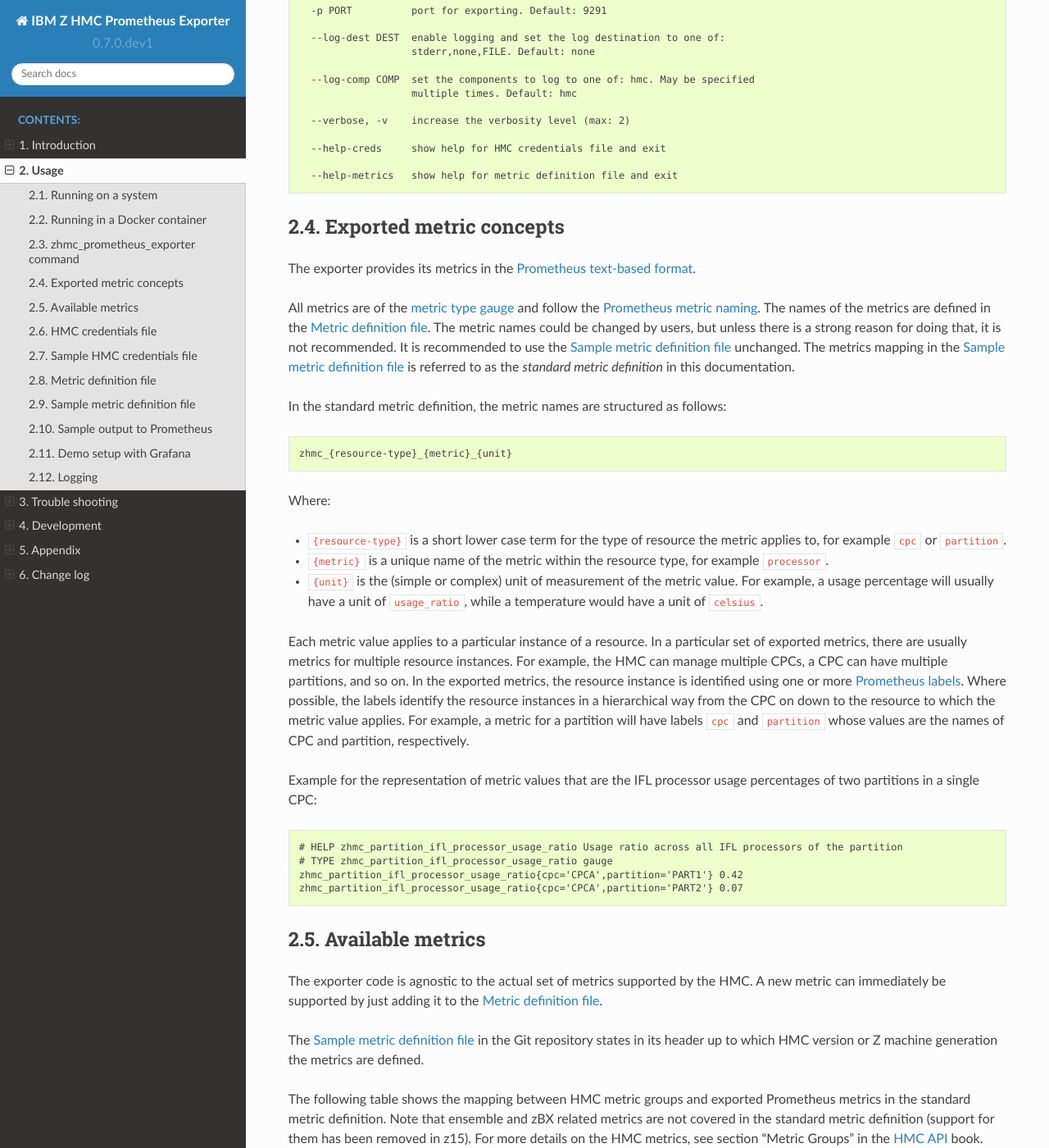
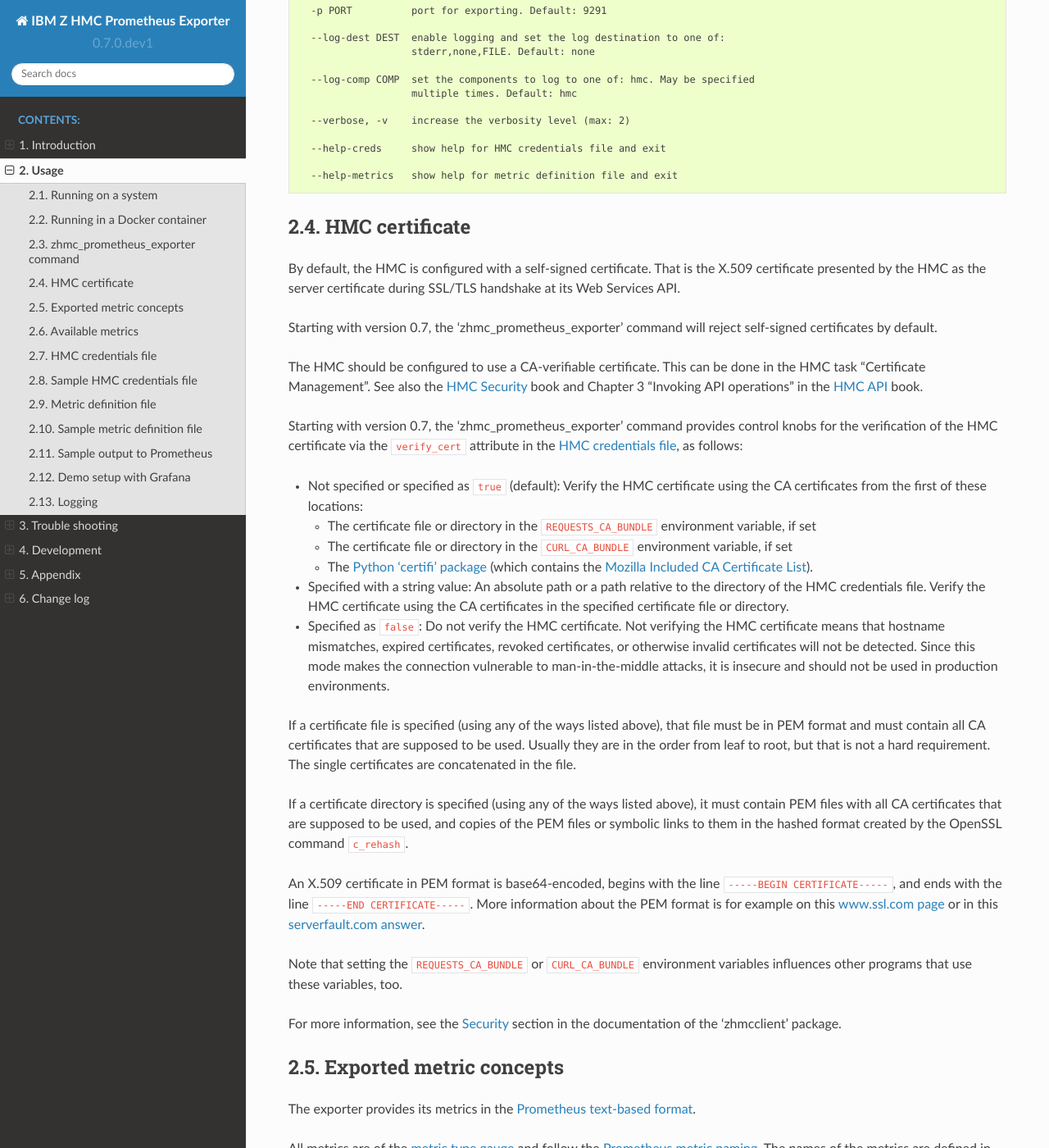
Before and after one commit to zhmcclient/zhmc-prometheus-exporter, a Sphinx documentation site: the page built from docs/usage.rst, in a window 1280 px wide and 1400 px high, scrolled down 1344 px. Shown: the whole window at 82% size. Built offline with Sphinx 7.4.7 and the Read the Docs theme 2.0.0, drawn with Linux system fonts in a browser that asks for light colours; some of the changed text lies outside the part shown.

Commit message:
Added support for HMC certificate verification
Details:

* Added a 'verify_cert' attribute in the HMC credentials file that works like
  the 'verify_cert' parameter of the zhmcclient, except that relative path names
  are interpreted to be relative to the directory of the HMC credentials file.
  The new attribute (after processing relative path names) is passed on to
  the zhmcclient.Session.

  Note that this change is incompatible, since previously the client did not
  verify HMC certificates, and now it does by default using the Mozilla
  Certified CA List. The change log got an according entry in the
  Incompatibilities section.

* Adjusted the unit testcases accordingly.

* The minimum version of the 'zhmcclient' package will need to be increased
  to 0.31.0. In this change, the zhmcclient package is fetched from its master
  branch.

Signed-off-by: Andreas Maier <maiera@de.ibm.com>

```diff
--- a/docs/appendix.rst
+++ b/docs/appendix.rst
@@ -64,3 +64,6 @@
    HMC API 2.15.0
        `IBM SC27-2638, IBM Z Hardware Management Console Web Services API (Version 2.15.0) <https://www.ibm.com/support/pages/node/6019720>`_
        (covers both GA1 and GA2)
+
+   HMC Security
+       `Hardware Management Console Security <https://www.ibm.com/support/pages/node/6017320>`_
--- a/docs/usage.rst
+++ b/docs/usage.rst
@@ -98,6 +98,72 @@
       --help-creds     show help for HMC credentials file and exit
 
       --help-metrics   show help for metric definition file and exit
+
+
+HMC certificate
+---------------
+
+By default, the HMC is configured with a self-signed certificate. That is the
+X.509 certificate presented by the HMC as the server certificate during SSL/TLS
+handshake at its Web Services API.
+
+Starting with version 0.7, the 'zhmc_prometheus_exporter' command will reject
+self-signed certificates by default.
+
+The HMC should be configured to use a CA-verifiable certificate. This can be
+done in the HMC task "Certificate Management". See also the :term:`HMC Security`
+book and Chapter 3 "Invoking API operations" in the :term:`HMC API` book.
+
+Starting with version 0.7, the 'zhmc_prometheus_exporter' command provides
+control knobs for the verification of the HMC certificate via the
+``verify_cert`` attribute in the :ref:`HMC credentials file`, as follows:
+
+* Not specified or specified as ``true`` (default): Verify the HMC certificate
+  using the CA certificates from the first of these locations:
+
+  - The certificate file or directory in the ``REQUESTS_CA_BUNDLE`` environment
+    variable, if set
+  - The certificate file or directory in the ``CURL_CA_BUNDLE`` environment
+    variable, if set
+  - The `Python 'certifi' package <https://pypi.org/project/certifi/>`_
+    (which contains the
+    `Mozilla Included CA Certificate List <https://wiki.mozilla.org/CA/Included_Certificates>`_).
+
+* Specified with a string value: An absolute path or a path relative to the
+  directory of the HMC credentials file. Verify the HMC certificate using the CA
+  certificates in the specified certificate file or directory.
+
+* Specified as ``false``: Do not verify the HMC certificate.
+  Not verifying the HMC certificate means that hostname mismatches, expired
+  certificates, revoked certificates, or otherwise invalid certificates will not
+  be detected. Since this mode makes the connection vulnerable to
+  man-in-the-middle attacks, it is insecure and should not be used in production
+  environments.
+
+If a certificate file is specified (using any of the ways listed above), that
+file must be in PEM format and must contain all CA certificates that are
+supposed to be used. Usually they are in the order from leaf to root, but
+that is not a hard requirement. The single certificates are concatenated
+in the file.
+
+If a certificate directory is specified (using any of the ways listed above),
+it must contain PEM files with all CA certificates that are supposed to be used,
+and copies of the PEM files or symbolic links to them in the hashed format
+created by the OpenSSL command ``c_rehash``.
+
+An X.509 certificate in PEM format is base64-encoded, begins with the line
+``-----BEGIN CERTIFICATE-----``, and ends with the line
+``-----END CERTIFICATE-----``.
+More information about the PEM format is for example on this
+`www.ssl.com page <https://www.ssl.com/guide/pem-der-crt-and-cer-x-509-encodings-and-conversions>`_
+or in this `serverfault.com answer <https://serverfault.com/a/9717/330351>`_.
+
+Note that setting the ``REQUESTS_CA_BUNDLE`` or ``CURL_CA_BUNDLE`` environment
+variables influences other programs that use these variables, too.
+
+For more information, see the
+`Security <https://python-zhmcclient.readthedocs.io/en/latest/security.html>`_
+section in the documentation of the 'zhmcclient' package.
 
 
 Exported metric concepts
@@ -337,6 +403,7 @@
       hmc: {hmc-ip-address}
       userid: {hmc-userid}
       password: {hmc-password}
+      verify_cert: {verify-cert}
 
     extra_labels:  # optional
       # list of labels:
@@ -350,6 +417,9 @@
 * ``{hmc-userid}`` is the userid on the HMC to be used for logging on.
 
 * ``{hmc-password}`` is the password of that userid.
+
+* ``{verify-cert}`` controls whether and how the HMC server certificate is
+  verified. For details, see :ref:`HMC certificate`.
 
 * ``{label-name}`` is the label name.
 
--- a/requirements.txt
+++ b/requirements.txt
@@ -4,7 +4,9 @@
 # of appearance.
 #
 
-zhmcclient>=0.30.0 # Apache-2.0
+# TODO: Enable 0.31.0 again before releasing
+git+https://github.com/zhmcclient/python-zhmcclient.git@master#egg=zhmcclient
+# zhmcclient>=0.31.0 # Apache-2.0
 
 prometheus-client>=0.3.1 # Apache-2.0
 urllib3>=1.24.0
```
Also changed, not shown: docs/changes.rst (+13 -0 lines), 4 other files.
